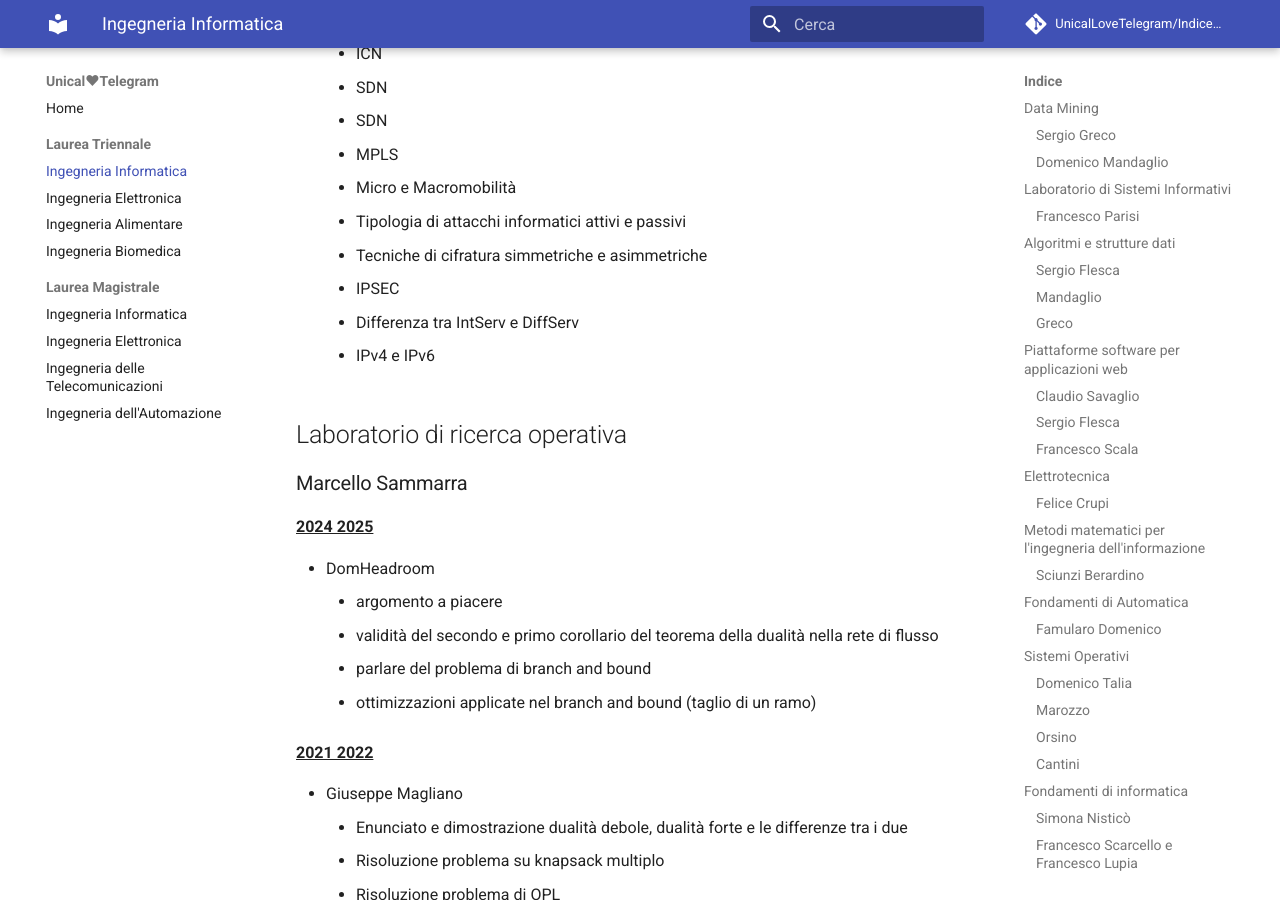
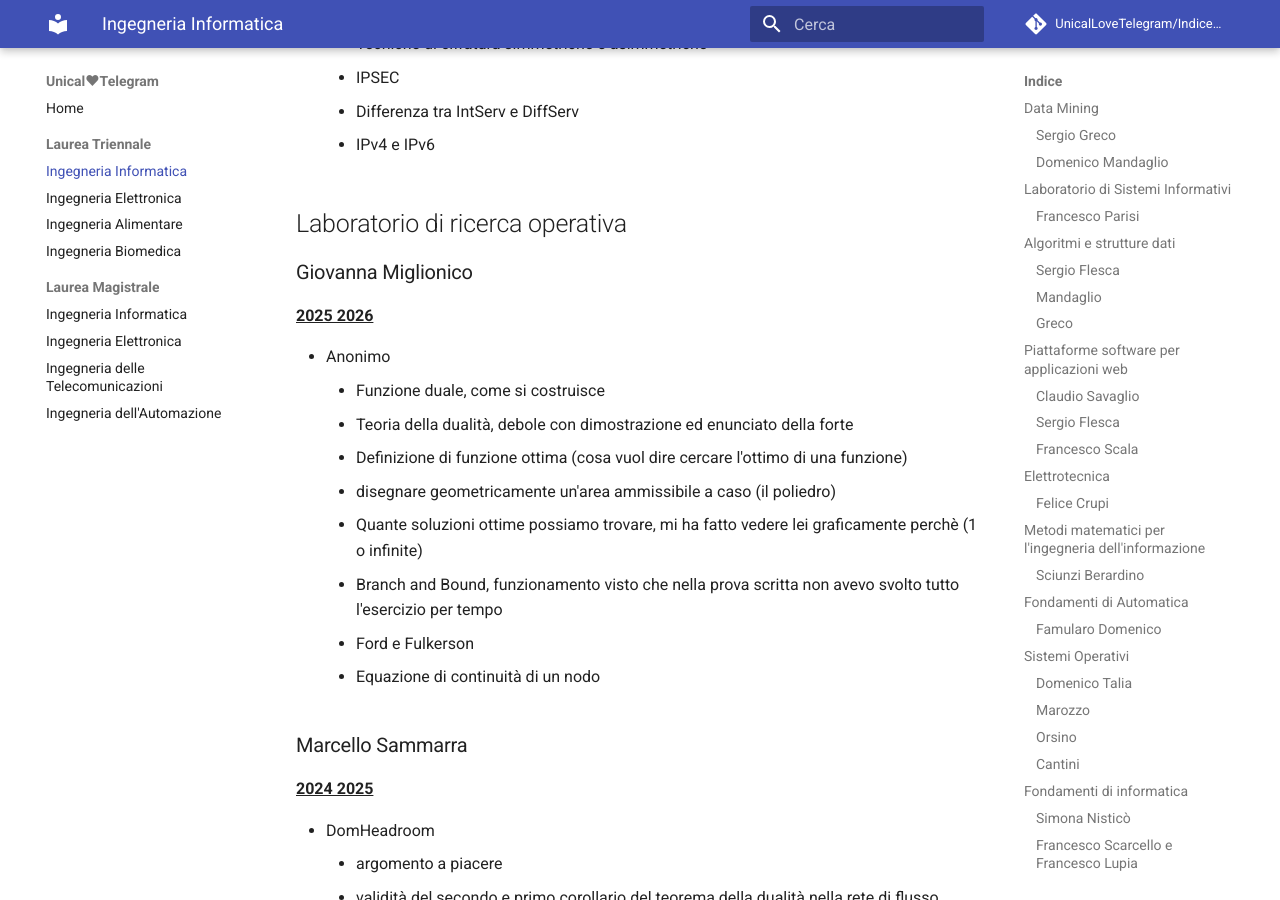
Before and after one commit to UnicalLoveTelegram/IndiceArgomentiOrale, an MkDocs documentation site: the page built from docs/laurea-triennale/ingegneria-informatica.md, in a window 1280 px wide and 900 px high, scrolled down 110478 px. Built offline with MkDocs 1.6.1 and Material for MkDocs 9.7.7, drawn with Linux system fonts in a browser that asks for light colours; comment, search, counter and statistics services are not loaded; some of the changed text lies outside the part shown.

Commit message:
aggiunta testimonianza miglionico ricerca operativa

```diff
--- a/docs/laurea-triennale/ingegneria-informatica.md
+++ b/docs/laurea-triennale/ingegneria-informatica.md
@@ -137,6 +137,7 @@ Leggi il nostro [README](https://github.com/UnicalLoveTelegram/IndiceArgomentiOr
         - [Amedeo](#amedeo)
     - [Laboratorio di ricerca operativa](#laboratorio-di-ricerca-operativa)
         - [Marcello Sammarra](#marcello-sammarra-1)
+        - [Giovanna Miglionico](#giovanna-miglionico)
     - [Modelli e tecniche per i big data](#modelli-e-tecniche-per-i-big-data)
         - [Paolo Trunfio](#paolo-trunfio-1)
 
@@ -3465,6 +3461,20 @@ malloc(sizeof(int)*(i+1));
 
 ## Laboratorio di ricerca operativa
 
+### Giovanna Miglionico
+
+**<u>2025 2026</u>**
+
+- Anonimo
+    - Funzione duale, come si costruisce
+    - Teoria della dualità, debole con dimostrazione ed enunciato della forte
+    - Definizione di funzione ottima (cosa vuol dire cercare l'ottimo di una funzione)
+    - disegnare geometricamente un'area ammissibile a caso (il poliedro)
+    - Quante soluzioni ottime possiamo trovare, mi ha fatto vedere lei graficamente perchè (1 o infinite)
+    - Branch and Bound, funzionamento visto che nella prova scritta non avevo svolto tutto l'esercizio per tempo
+    - Ford e Fulkerson
+    - Equazione di continuità di un nodo
+
 ### Marcello Sammarra
 
 **<u>2024 2025</u>**
```
Also changed, not shown: other parts of docs/laurea-triennale/ingegneria-informatica.md (+1 -6 lines).
